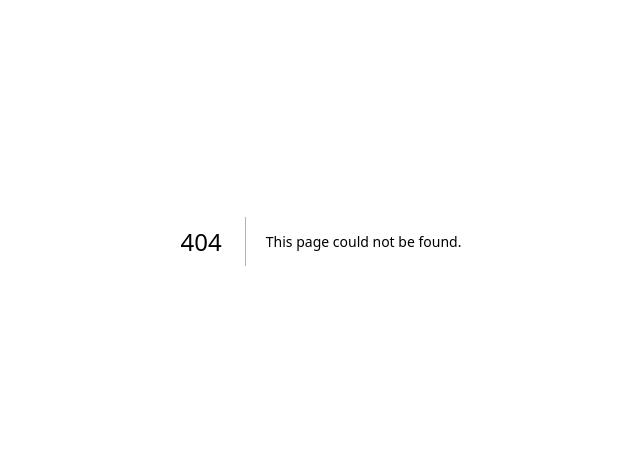
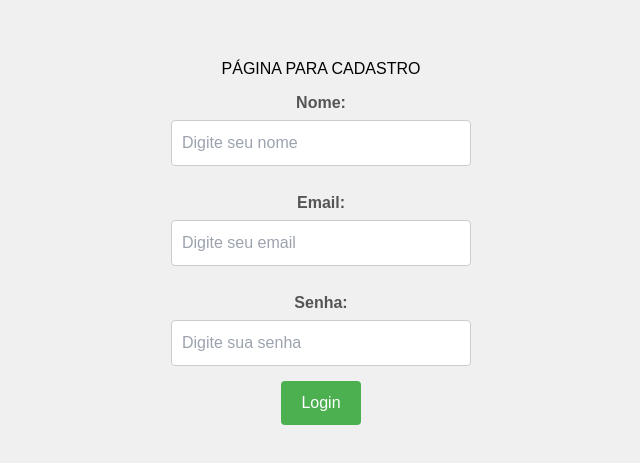
Before and after one commit to MonikySouzaLopes/AulasPTAC4, a Next.js app: page /cadastro in a window 1280 px wide. Before the commit this address had no page. Shown: the part 159-622 px from the top of the page, without its empty margins (319-959 px from the left). Built offline with nearby package versions, Linux system fonts and the light colour scheme.

Commit message:
Atualizado aula dia 17.10

```diff
--- /dev/null
+++ b/src/app/cadastro/page.module.css
@@ -0,0 +1,52 @@
+
+.container {
+    display: flex;
+    flex-direction: column;
+    align-items: center;
+    justify-content: center;
+    height: 100vh;
+    background-color: #f0f0f0;
+  }
+
+  .h1 {
+    color: #333;
+    font-size: 24px;
+    margin-bottom: 20px;
+  }
+
+  form {
+    display: flex;
+    flex-direction: column;
+    align-items: center;
+  }
+
+  label {
+    font-weight: bold;
+    color: #555;
+    margin: 10px 0 5px;
+  }
+
+  input {
+    padding: 10px;
+    margin-bottom: 15px;
+    width: 300px;
+    border: 1px solid #ccc;
+    border-radius: 4px;
+  }
+
+  button {
+    padding: 10px 20px;
+    background-color: #4CAF50;
+    color: white;
+    border: none;
+    border-radius: 4px;
+    cursor: pointer;
+  }
+
+  button:hover {
+    background-color: #45a049;
+  }
+
+  .center {
+    text-align: center;
+  }
--- /dev/null
+++ b/src/app/cadastro/page.tsx
@@ -0,0 +1,75 @@
+'use client';
+import React, { useState } from 'react';
+import { useRouter } from 'next/navigation';
+import Usuario from '../interfaces/usuario2';
+import styles from "./page.module.css";
+
+export default function Cadastro() {
+  const router = useRouter();
+  const [usuario, setUsuario] = useState<Usuario>({
+    nome: '',
+    email: '',
+    password: '',
+    tipo: 'cliente',
+  });
+
+  const rota = () => {
+    router.push('/');
+  };
+
+  const alterarNome = (novoNome: string) => {
+    setUsuario((usuarioAnterior) => ({
+      ...usuarioAnterior,
+      nome: novoNome,
+    }));
+  };
+
+  const alterarEmail = (novoEmail: string) => {
+    setUsuario((usuarioAnterior) => ({
+      ...usuarioAnterior,
+      email: novoEmail,
+    }));
+  };
+
+  const alterarSenha = (novaSenha: string) => {
+    setUsuario((usuarioAnterior) => ({
+      ...usuarioAnterior,
+      password: novaSenha,
+    }));
+  };
+
+  return (
+    <div className={styles.container}>
+      <h1 className={styles.center}>PÁGINA PARA CADASTRO</h1>
+      <form>
+        <label>Nome:</label>
+        <input
+          type="text"
+          id="nome"
+          placeholder="Digite seu nome"
+          value={usuario.nome}
+          onChange={(e) => alterarNome(e.target.value)}
+        />
+        <label htmlFor="email">Email:</label>
+        <input
+          type="text"
+          id="email"
+          placeholder="Digite seu email"
+          value={usuario.email}
+          onChange={(e) => alterarEmail(e.target.value)}
+        />
+        <label htmlFor="senha">Senha:</label>
+        <input
+          type="text"
+          id="password"
+          placeholder="Digite sua senha"
+          value={usuario.password}
+          onChange={(e) => alterarSenha(e.target.value)}
+        />
+        <button type="button" onClick={rota}>
+          Login
+        </button>
+      </form>
+    </div>
+  );
+}
--- /dev/null
+++ b/src/app/interfaces/usuario2.tsx
@@ -0,0 +1,7 @@
+export default interface Usuario{
+    id?: number;
+    nome: string;
+    email?: string;
+    password: string;
+    tipo: "cliente" | "admin";
+}
--- a/src/app/page.tsx
+++ b/src/app/page.tsx
@@ -14,6 +14,11 @@ export default function Home() {
             </Link>
         </button>
         <br />
+        <button className={styles.button}>
+        <Link  href={"/cadastro/"}>
+                <p>Fazer Cadastro!</p>
+            </Link>
+        </button>
         </center>
       </div>
   );
```
